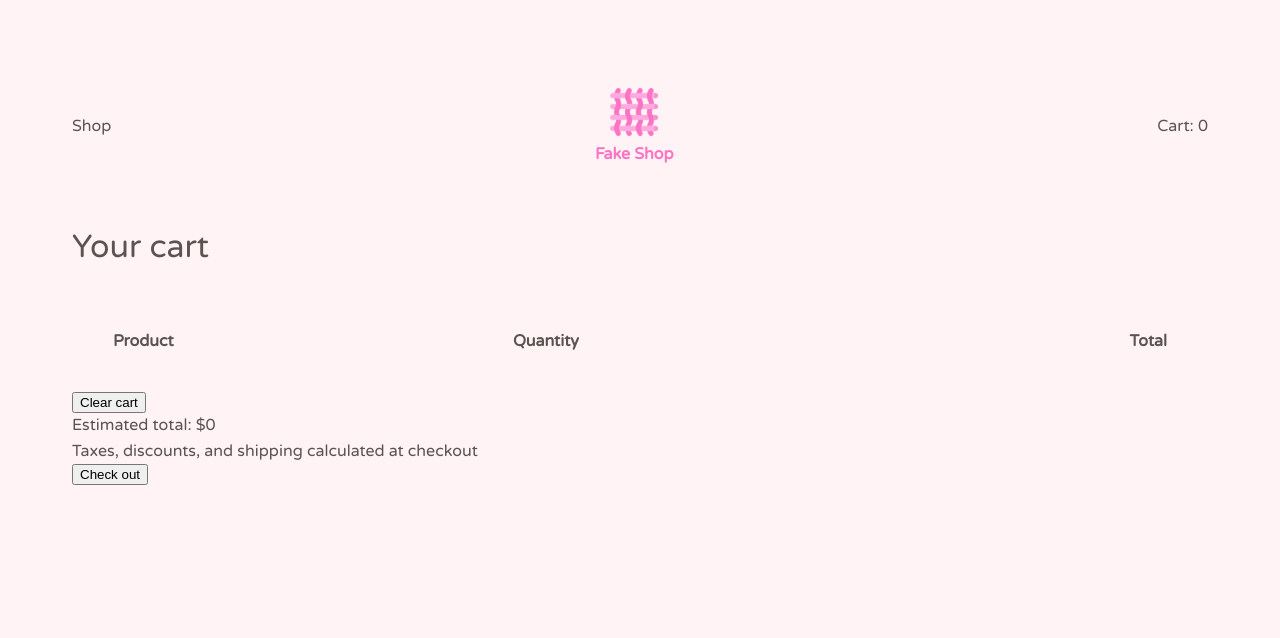
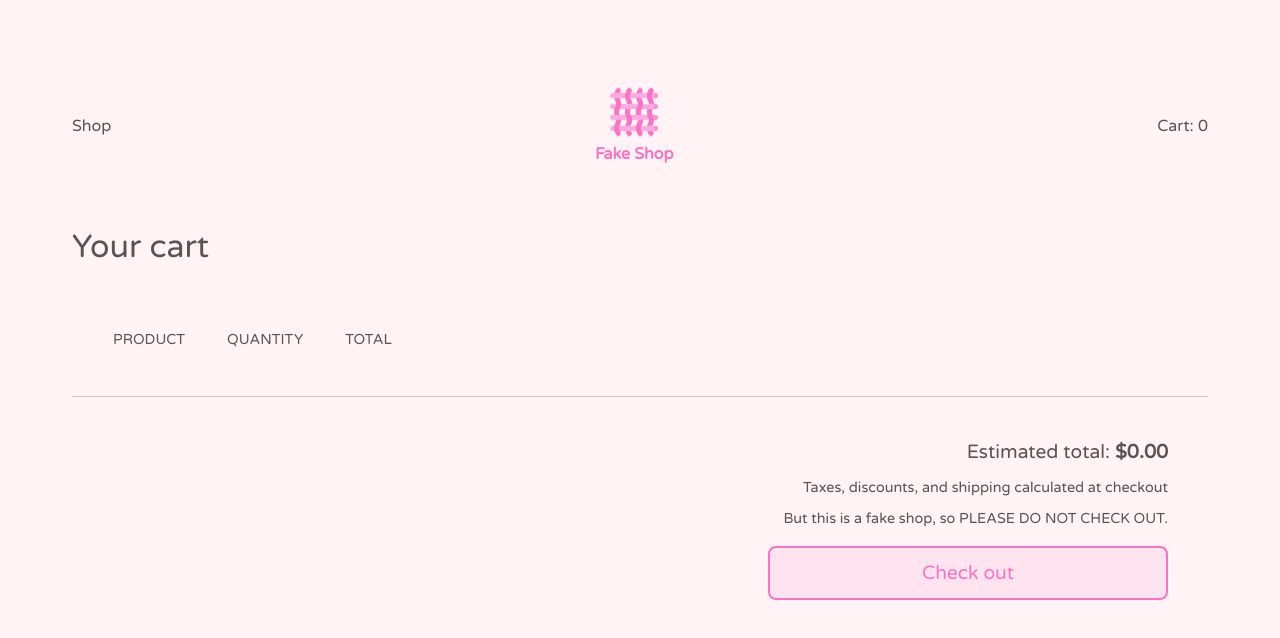
Before and after one commit to catbree/odin-shopping-cart, a React (Vite) app: page /cart in a window 1280 px wide. Shown: the top 638 px of the page. Built offline with nearby package versions, Linux system fonts and the light colour scheme.

Commit message:
styled cart page table

```diff
--- a/src/App.jsx
+++ b/src/App.jsx
@@ -1,10 +1,9 @@
-import { createBrowserRouter, RouterProvider } from "react-router-dom";
+import { createBrowserRouter, RouterProvider, Navigate } from "react-router-dom";
 
 import Root from "./pages/Root";
 import ShopPage from "./pages/ShopPage";
 import ProductPage from "./pages/ProductPage";
 import CartPage from "./pages/CartPage";
-import MainPage from "./pages/MainPage";
 
 import ErrorPage from "./ErrorPage";
 
@@ -17,7 +16,7 @@ export default function App() {
       children: [
         {
           index: true,
-          element: <MainPage />,
+          element: <Navigate to="/shop" />,
         },
         {
           path: "/shop",
--- a/src/components/Navbar.jsx
+++ b/src/components/Navbar.jsx
@@ -1,5 +1,6 @@
 import { Link } from "react-router-dom";
 import PropTypes from "prop-types";
+import storeIcon from "../assets/images/storeIcon.png"
 
 export default function Navbar( {cartItemsTotalQty} ) {
     return (
@@ -11,7 +12,7 @@ export default function Navbar( {cartItemsTotalQty} ) {
           <li>
             <Link to="/">
                 <div className="store-logo">
-                    <img src="src/assets/images/storeIcon.png" />
+                    <img src={storeIcon} alt="" />
                     <span>Fake Shop</span>
                 </div>
             </Link>
--- a/src/global.css
+++ b/src/global.css
@@ -56,6 +56,29 @@ p {
     line-height: 160%;
 }
 
+p.p-small {
+    font-size: 0.9rem;
+}
+
+.primary-button {
+    margin-top: 8px;
+    height: 54px;
+    border-radius: 8px;
+    font-size: 1.0rem;
+    padding: 0px 24px;
+    font-size: 1.2rem;
+    font-family: "Varela Round", sans-serif;
+    color: #fb74c4;
+    border: 2px solid #fb74c4;
+    background-color: #fb74c520;
+    cursor: pointer;
+    transition: background-color 0.2s ease-in-out;
+}
+
+.primary-button:hover {
+    background-color: #fb74c54f;
+}
+
 .secondary-button {
     height: 54px;
     border-radius: 8px;
@@ -73,3 +96,24 @@ p {
 .secondary-button:hover {
     background-color: #fb74c520;
 }
+
+.icon-button {
+    height: 42px;
+    width: 42px;
+    padding-top: 4px;
+    font-size: 1.3rem;
+    background-color: transparent;
+    border: none;
+    cursor: pointer;
+    transition: background-color 0.1s ease-in-out;
+
+}
+
+.icon-button:hover {
+    border-radius: 4px;
+    background-color:rgba(255, 0, 0, 0.1)
+}
+
+.red {
+    color: rgba(255, 0, 0, 0.607);
+}
--- a/src/pages/CartPage.jsx
+++ b/src/pages/CartPage.jsx
@@ -7,7 +7,8 @@ export default function CartPage() {
 
   const estimatedTotal = cartItems
     .map((item) => item.qty * item.price)
-    .reduce((partialSum, a) => partialSum + a, 0);
+    .reduce((partialSum, a) => partialSum + a, 0)
+    .toFixed(2);
 
   function handleUpdateQty(id, qty) {
     const itemIndex = cartItems.findIndex((item) => item.id === id);
@@ -42,11 +43,12 @@ export default function CartPage() {
                   <img src={item.image} alt=""></img>
                 </div>
                 <div className="item-details">
-                  <p>{item.title}</p>
-                  <p>${item.price}</p>
+                  <p className="cart-item-title">{item.title}</p>
+                  <p className="cart-item-price">${item.price}</p>
                 </div>
               </td>
               <td>
+                <div className="quantity-td">
                   <input
                     className="quantity-input"
                     type="number"
@@ -54,7 +56,13 @@ export default function CartPage() {
                     min="1"
                     onChange={(e) => handleUpdateQty(item.id, e.target.value)}
                   />
-                <button onClick={() => deleteCartItem(item.id)}>Remove</button>
+                  <button
+                    className="icon-button red"
+                    onClick={() => deleteCartItem(item.id)}
+                  >
+                    ❌
+                  </button>
+                </div>
               </td>
               <td className="align-right">
                 ${(item.qty * item.price).toFixed(2)}
@@ -63,10 +71,12 @@ export default function CartPage() {
           ))}
         </tbody>
       </table>
-      <div>
-        <button onClick={()=>setCartItems([])}>Clear cart</button>
-        <p>Estimated total: ${estimatedTotal}</p>
-        <p>Taxes, discounts, and shipping calculated at checkout</p>
+      <div className="horizontal-divider"></div>
+      <div className="cart-footer">
+        {/* <button className="tertiary-button" onClick={()=>setCartItems([])}>Clear cart</button> */}
+        <p>Estimated total: <b>${estimatedTotal}</b></p>
+        <p className="p-small">Taxes, discounts, and shipping calculated at checkout</p>
+        <p className="p-small">But this is a fake shop, so PLEASE DO NOT CHECK OUT.</p>
         <button className="primary-button">Check out</button>
       </div>
     </div>
--- a/src/pages/cartPage.css
+++ b/src/pages/cartPage.css
@@ -1,11 +1,15 @@
 table {
-    width: 100%;
-    max-width: 1200px;
+    width: 100% + 40px;
     border-spacing: 40px;
 }
 
 th {
     text-align: left;
+    font-weight: 400;
+    text-transform: uppercase;
+    font-size: 0.9rem;
+    padding-bottom: 8px;
+
 }
 
 th:last-child {
@@ -14,6 +18,11 @@ th:last-child {
 
 td {
     vertical-align: top;
+}
+
+.quantity-td {
+    display: flex;
+    gap: 8px;
 }
 
 td.cart-item-details {
@@ -29,6 +38,9 @@ td.align-right {
 .item-image-container > img {
     width: 80px;
     height: 80px;
+    padding: 16px;
+    background-color: white;
+    border-radius: 16px;
 }
 
 .item-details {
@@ -40,3 +52,23 @@ td.align-right {
 .item-details > p {
     margin: 0;
 }
+
+.cart-item-title {
+    font-weight: 700;
+}
+
+.horizontal-divider {
+    border-top: 1px solid rgba(35, 29, 25, 0.2);
+    margin-bottom: 40px;
+}
+
+.cart-footer {
+    max-width: 400px;
+    margin-right: 40px;
+    margin-left: auto;
+    text-align: right;
+    font-size: 1.2rem;
+    display: flex;
+    flex-direction: column;
+    gap: 8px;
+}
--- a/src/pages/productPage.css
+++ b/src/pages/productPage.css
@@ -12,8 +12,7 @@
 }
 
 .individual-product-image-container {
-  border: 1px solid black;
-  padding: 2rem;
+  padding: 4rem;
   background-color: white;
   border-radius: 8px;
   flex-basis: 240px;
@@ -24,7 +23,7 @@
 .individual-product-image {
   width: 100%;
   height: 100%;
-  object-fit: cover;
+  object-fit: contain;
 }
 
 .product-content {
```
Lines whose indentation alone changed are shown as unchanged.
